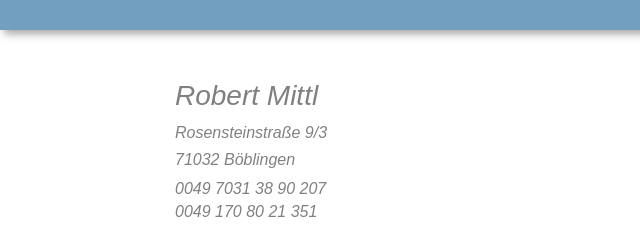
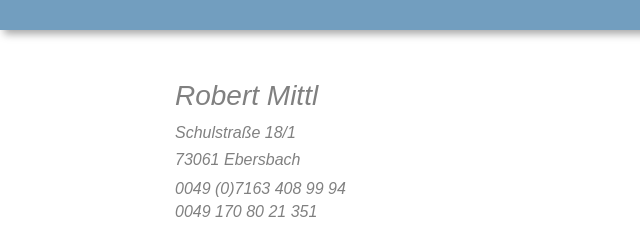
Before and after one commit to rmittl/robertmittl, a plain HTML site: page impressum.html in a window 1280 px wide. Shown: the top 232 px of the page, 0-640 px from the left. Drawn offline with Linux system fonts and the light colour scheme.

Commit message:
Change impressum

```diff
--- a/impressum.html
+++ b/impressum.html
@@ -17,9 +17,9 @@
     </nav>
     <div class="vcard"><address><br>
         <span class="fn">Robert Mittl</span><br>
-        <span class="street-address">Rosensteinstraße 9/3</span><br>
-        <span class="postal-code">71032</span> <span class="locality">Böblingen</span><br>
-        <span class="tel">0049 7031 38 90 207</span> <br>
+       <span class="street-address">Schulstraße 18/1</span><br>
+        <span class="postal-code">73061</span> <span class="locality">Ebersbach</span><br>
+        <span class="tel">0049 (0)7163 408 99 94</span> <br>
         <span class="tel cell">0049 170 80 21 351</span><br>
         <a class="email" href="mailto:info@robert-mittl.de">info@robert-mittl.de</a><br>
         </address></div>
```
